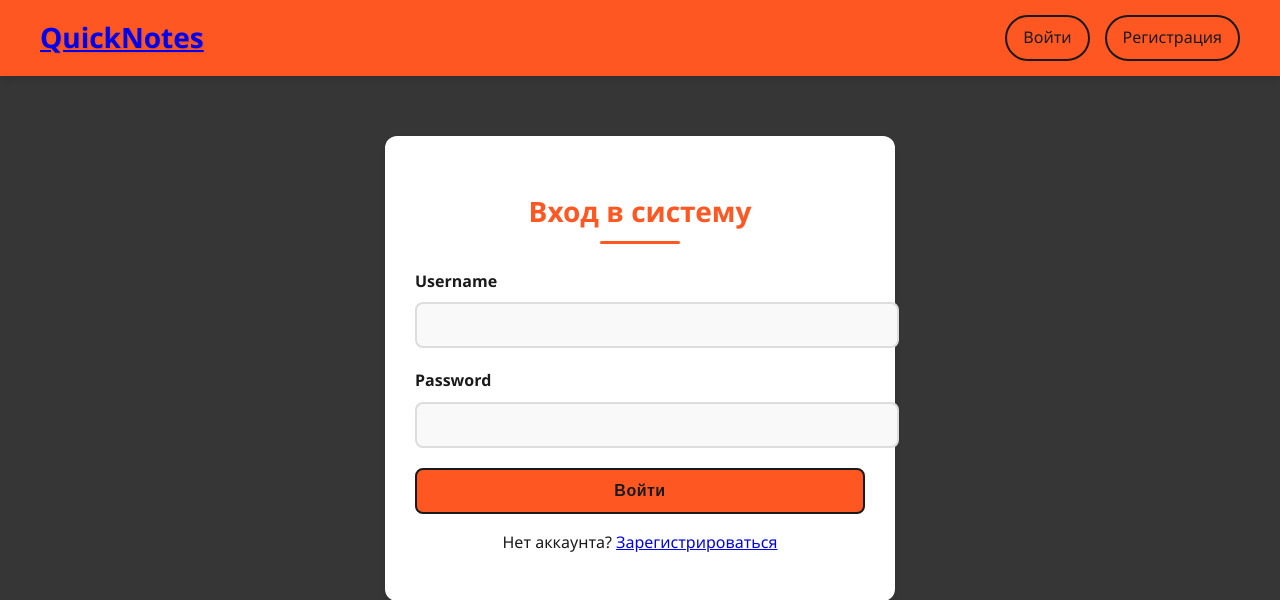
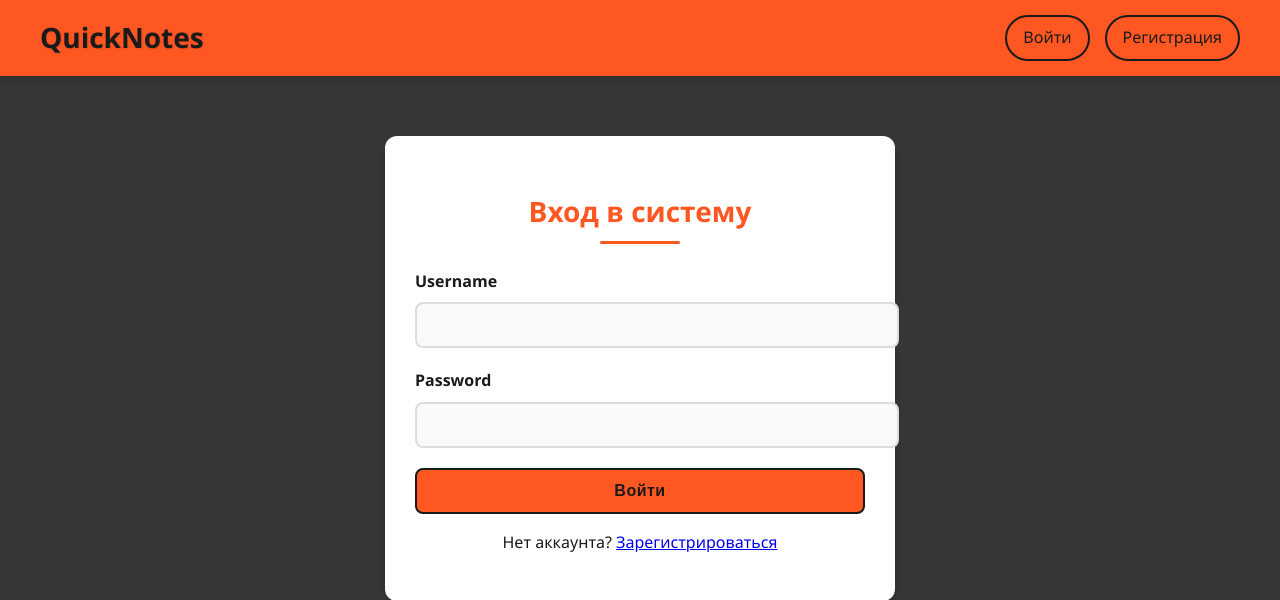
Before and after one commit to PetrStroganov/QuickNotes, a Flask app: page /login in a window 1280 px wide. Shown: the top 600 px of the page. Run offline with Flask 3, Linux system fonts and the light colour scheme.

Commit message:
Update base.html

```diff
--- a/templates/base.html
+++ b/templates/base.html
@@ -9,12 +9,11 @@
 <body>
 <header>
     <nav>
-        <div class="logo">
-            <a href="{{ url_for('index') }} ">QuickNotes</a>
-        </div>
+        <div class="logo">QuickNotes</div>
         <div class="nav-links">
             {% if current_user.is_authenticated %}
             <a href="{{ url_for('add_note') }}">Новая заметка</a>
+            <a href="{{ url_for('index') }}">Мои заметки</a>
             <a href="{{ url_for('logout') }}">Выйти</a>
             {% else %}
             <a href="{{ url_for('login') }}">Войти</a>
```
